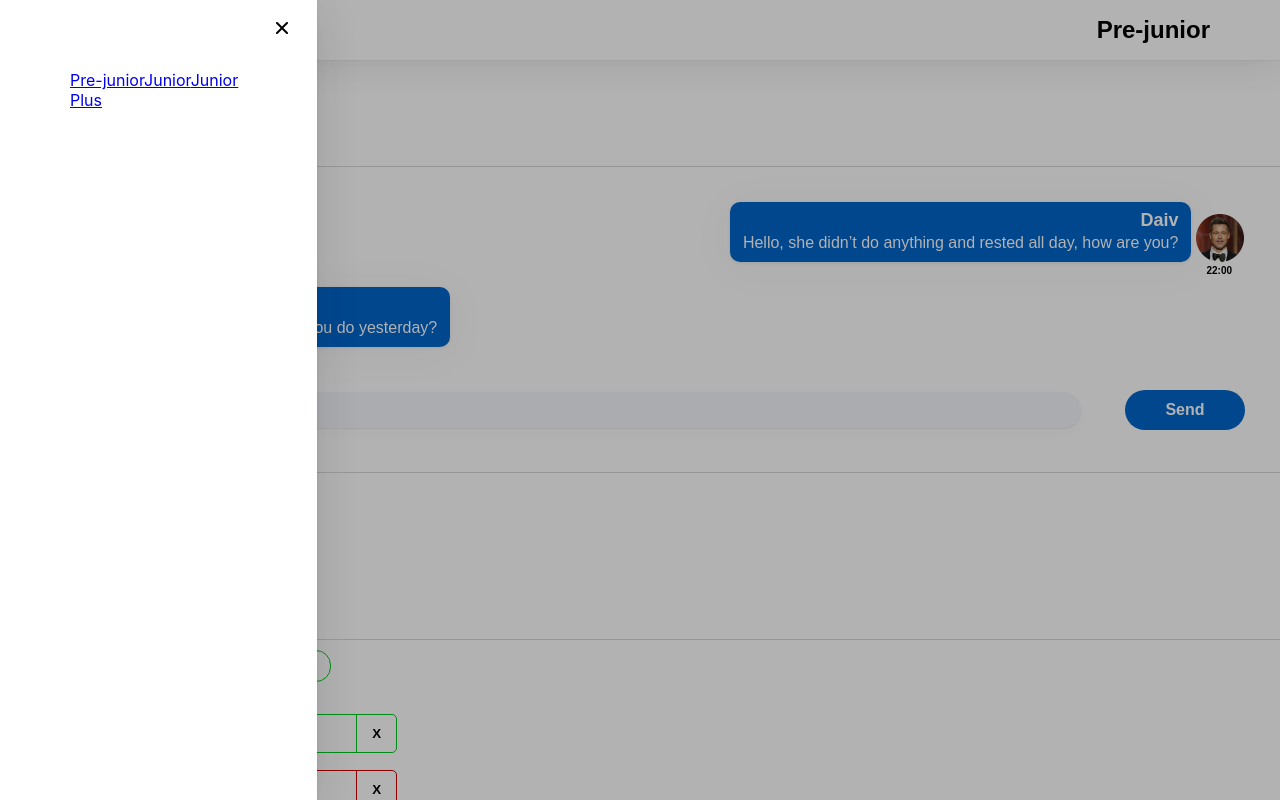
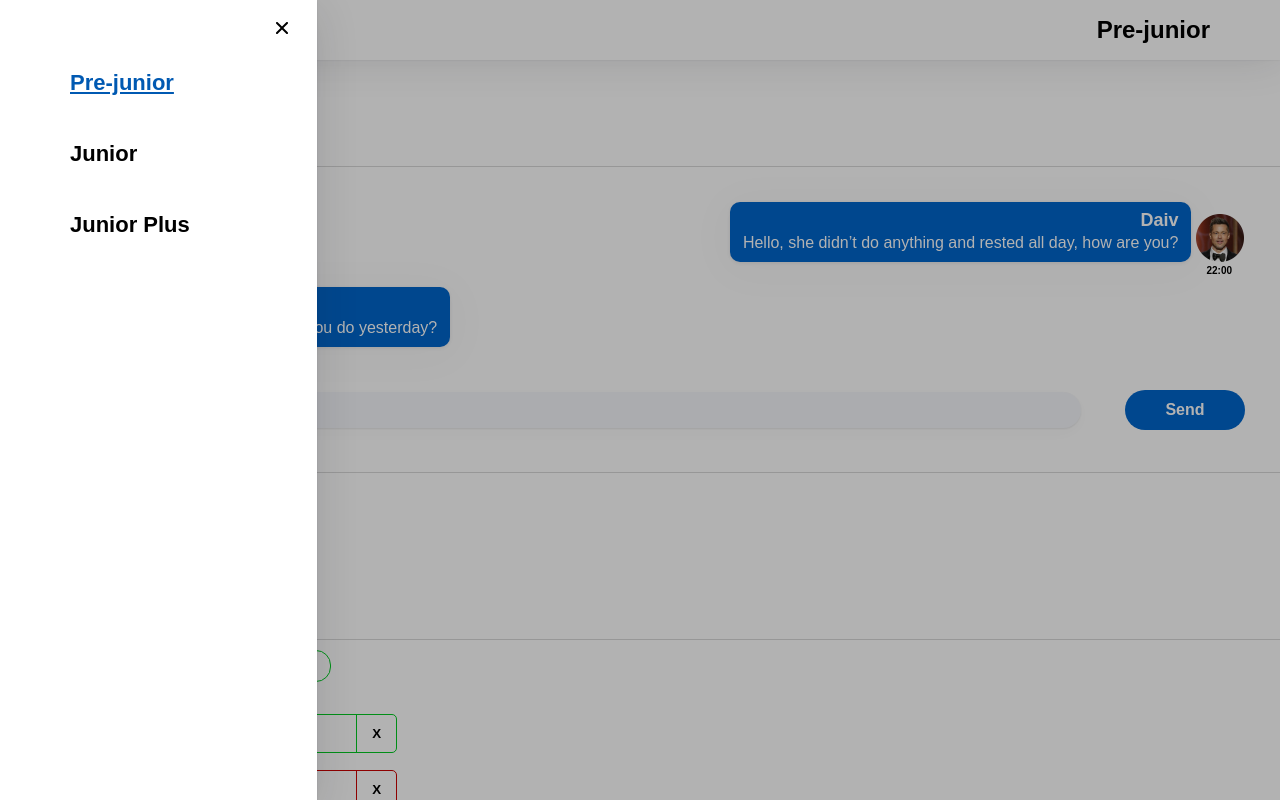
Before and after one commit to dnisaev/homework-s2, a React (Create React App) app: page /#/pre-junior in a window 1280 px wide. Both pictures are taken after a click on the picture 82 px from the left and 30 px from the top of the page. Shown: the top 800 px of the page. Built offline with nearby package versions, Linux system fonts and the light colour scheme.

Commit message:
add part #3 of solution HW5

```diff
--- a/src/s2-homeworks/hw05/header/Header.module.css
+++ b/src/s2-homeworks/hw05/header/Header.module.css
@@ -2,6 +2,7 @@
     width: 24px;
     height: 24px;
     flex-shrink: 0;
+    cursor: pointer;
 }
 
 .header {
--- a/src/s2-homeworks/hw05/sidebar/Sidebar.module.css
+++ b/src/s2-homeworks/hw05/sidebar/Sidebar.module.css
@@ -25,20 +25,27 @@
 }
 
 .nav {
-
+    display: flex;
+    flex-direction: column;
 }
 
 .nav a {
-
+    margin-bottom: 45px;
+    color: #000;
+    font-family: Montserrat, sans-serif;
+    font-size: 22px;
+    font-weight: 600;
+    text-decoration-line: none;
 }
 
-
 .nav a:hover {
-
+    color: #58ACFF;
+    cursor: pointer;
 }
 
 .nav a.active {
-
+    color: #0059B2;
+    text-decoration-line: underline;
 }
 
 .close {
@@ -47,6 +54,7 @@
     left: 270px;
     border: none;
     background: none;
+    cursor: pointer;
 }
 
 .close img {
--- a/src/s2-homeworks/hw05/sidebar/Sidebar.tsx
+++ b/src/s2-homeworks/hw05/sidebar/Sidebar.tsx
@@ -31,7 +31,7 @@ export const Sidebar: FC<PropsType> = ({open, handleClose}) => {
                         id={'hw5-pre-junior-link'}
                         to={PATH.PRE_JUNIOR}
                         onClick={handleClose}
-                        // className={...} // делает студент
+                        className={({isActive}) => isActive ? s.active : ''} // делает студент
                     >
                         Pre-junior
                     </NavLink>
@@ -39,7 +39,7 @@ export const Sidebar: FC<PropsType> = ({open, handleClose}) => {
                         id={'hw5-junior-link'}
                         to={PATH.JUNIOR}
                         onClick={handleClose}
-                        // className={...} // делает студент
+                        className={({isActive}) => isActive ? s.active : ''} // делает студент
                     >
                         Junior
                     </NavLink>
@@ -47,7 +47,7 @@ export const Sidebar: FC<PropsType> = ({open, handleClose}) => {
                         id={'hw5-junior-plus-link'}
                         to={PATH.JUNIOR_PLUS}
                         onClick={handleClose}
-                        // className={...} // делает студент
+                        className={({isActive}) => isActive ? s.active : ''} // делает студент
                     >
                         Junior Plus
                     </NavLink>
```
